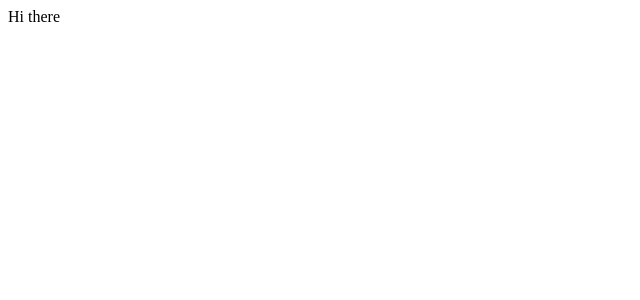
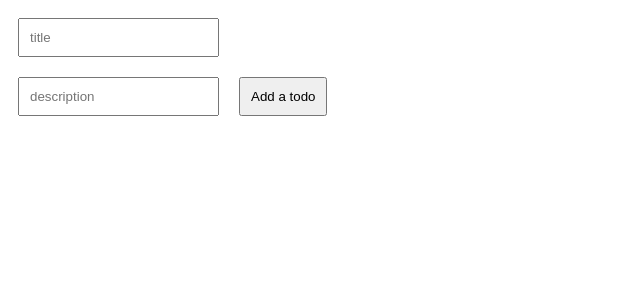
Before and after one commit to Mukund934/Simple-Todo-Application, a React (Vite) app in the folder frontend/: page / in a window 1280 px wide. Shown: the top 300 px of the page, without its empty margins (0-640 px from the left). Built offline with nearby package versions, Linux system fonts and the light colour scheme.

Commit message:
frontend

```diff
--- a/frontend/src/App.jsx
+++ b/frontend/src/App.jsx
@@ -1,16 +1,15 @@
-import { useState } from 'react'
-import reactLogo from './assets/react.svg'
-import viteLogo from '/vite.svg'
-import './App.css'
+import { useState } from "react";
+import reactLogo from "./assets/react.svg";
+import viteLogo from "/vite.svg";
+import "./App.css";
+import { CreateTodo } from "./components/CreateTodo";
 
 function App() {
-
-
-  return (
-    <div>
-      Hi there
-    </div>
-  )
+	return (
+		<div>
+			<CreateTodo></CreateTodo>
+		</div>
+	);
 }
 
-export default App
+export default App;
--- a/frontend/src/components/CreateTodo.jsx
+++ b/frontend/src/components/CreateTodo.jsx
@@ -1,11 +1,20 @@
 export function CreateTodo() {
 	return (
 		<div>
-			<input type="text" placeholder="title"></input>
+			<input style={{
+                padding: 10,
+                margin: 10
+            }} type="text" placeholder="title"></input>
 			<br></br>
-			<input type="text" placeholder="description"></input>
+			<input style={{
+                padding: 10,
+                margin: 10
+            }} type="text" placeholder="description"></input>
 
-            <button>Add a todo</button>
+            <button style={{
+                padding: 10,
+                margin: 10
+            }} >Add a todo</button>
 		</div>
 
 	);
```
Also changed, not shown: frontend/src/components/Todos.jsx (added, +10 -0 lines).
